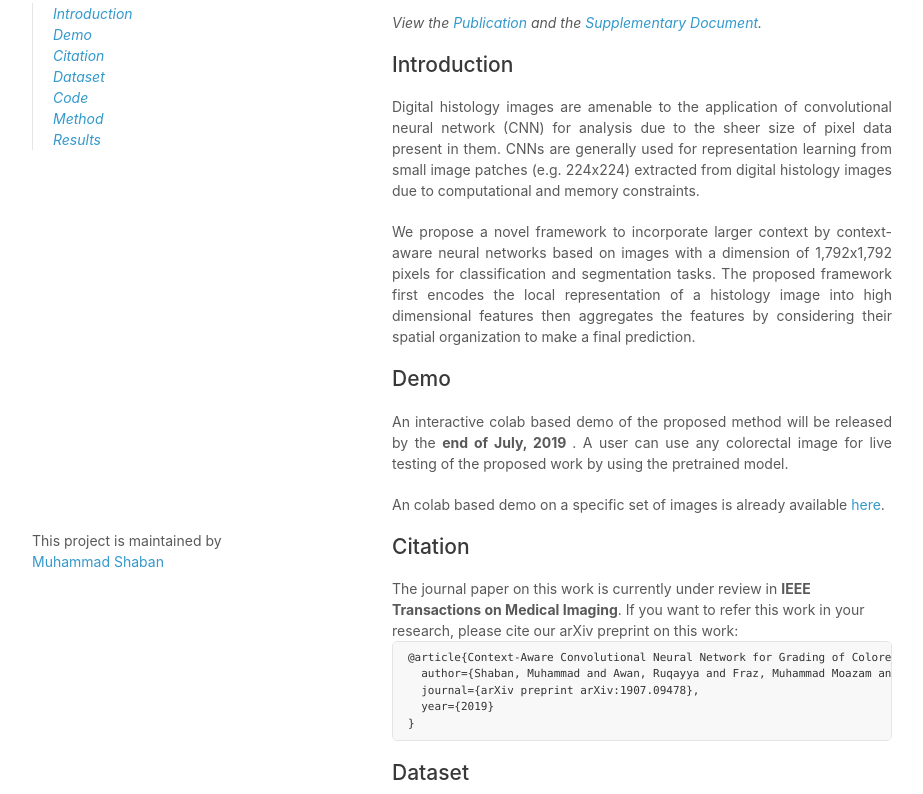
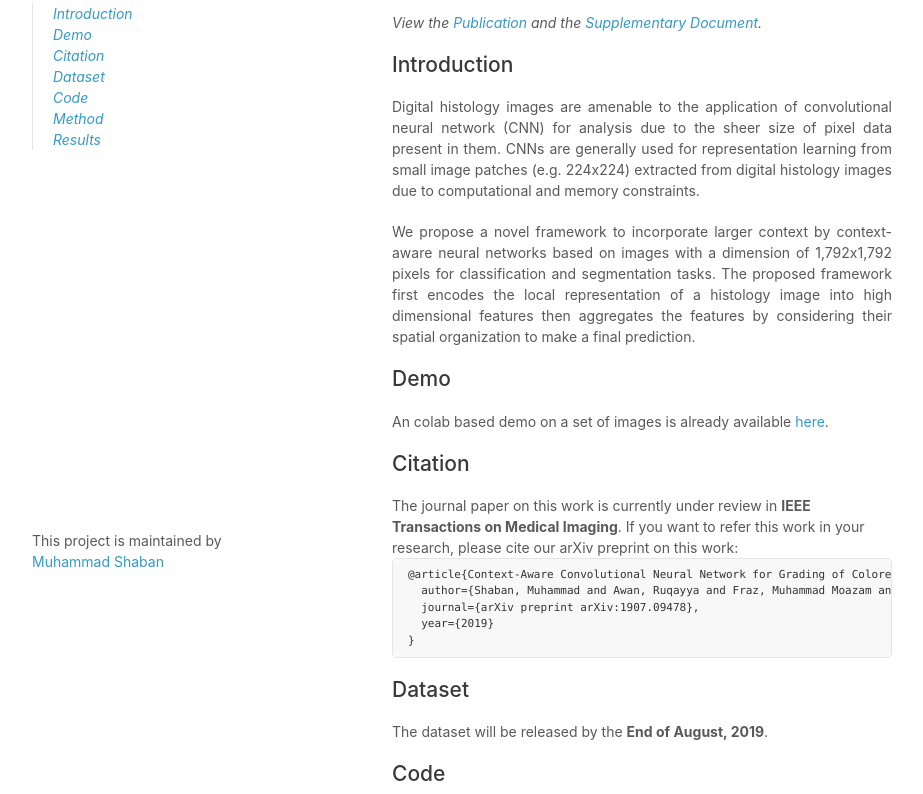
Before and after one commit to TissueImageAnalytics/Context-Aware-CNN, a plain HTML site: page docs/index.html in a window 1280 px wide. Shown: the part 158-952 px from the top of the page, without its empty margins (178-1101 px from the left). Drawn offline with Linux system fonts and the light colour scheme.

Commit message:
Update index.html
Updated the date of of dataset release.

```diff
--- a/docs/index.html
+++ b/docs/index.html
@@ -42,10 +42,7 @@
 
 		<h2 id="demo">Demo</h2>
 		<p align="justify">
-			An interactive colab based demo of the proposed method will be released by the <b>end of July, 2019 </b>. A user can use any colorectal image for live testing of the proposed work by using the pretrained model.
-		</p>
-		<p align="justify">
-			An colab based demo on a specific set of images is already available <a href="https://colab.research.google.com/drive/1j5HP0WbJVj5z9IQpI5FRfWN4Ww2H4RJC">here</a>.
+			An colab based demo on a set of images is already available <a href="https://colab.research.google.com/drive/1j5HP0WbJVj5z9IQpI5FRfWN4Ww2H4RJC">here</a>.
 		</p>
 				<h2 id="citation">Citation</h2>
 		The journal paper on this work is currently under review in <b>IEEE Transactions on Medical Imaging</b>. If you want to refer this work in your research, please cite our arXiv preprint on this work:
@@ -58,7 +55,7 @@
 
 		<h2 id="dataset">Dataset</h2>
 		<p align="justify">
-			The dataset will be released by the <b> mid of August, 2019</b>.
+			The dataset will be released by the <b> End of August, 2019</b>.
 		</p>
 
 		<h2 id="code">Code</h2>
```
